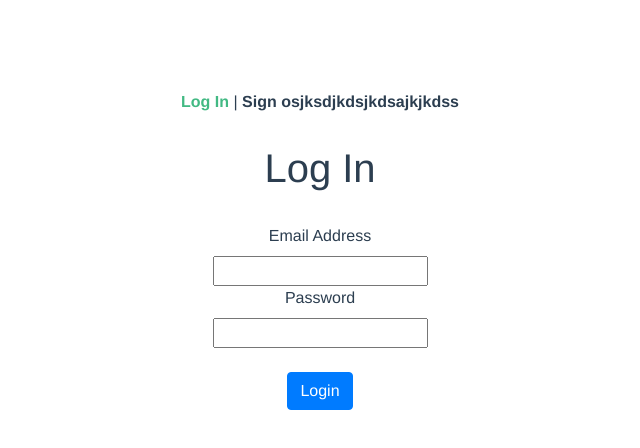
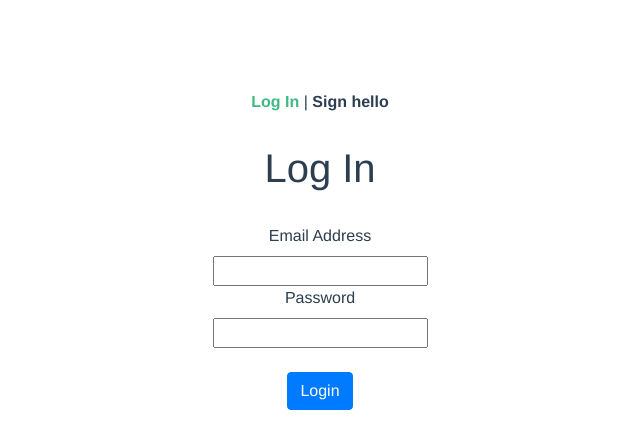
Before and after one commit to w-saeed/ToDo_List-_AWS, a Vue app: page / in a window 1280 px wide. Shown: the top 448 px of the page, without its empty margins (320-960 px from the left). Built offline with nearby package versions, Linux system fonts and the light colour scheme.

Commit message:
a commist

```diff
--- a/src/views/Home.vue
+++ b/src/views/Home.vue
@@ -5,7 +5,7 @@
       <div id="nav">
         <router-link to="/">Log In </router-link> |
 
-        <router-link to="/signup">Sign osjksdjkdsjkdsajkjkdss</router-link>
+        <router-link to="/signup">Sign hello</router-link>
       </div>
 
       <router-view />
--- a/src/views/SignUp.vue
+++ b/src/views/SignUp.vue
@@ -5,7 +5,7 @@
       <div id="nav">
         <router-link to="/">Log In </router-link> |
 
-        <router-link to="/signup">Sign Up hello from me</router-link>
+        <router-link to="/signup">Sign Up</router-link>
       </div>
 
       <router-view />
```
